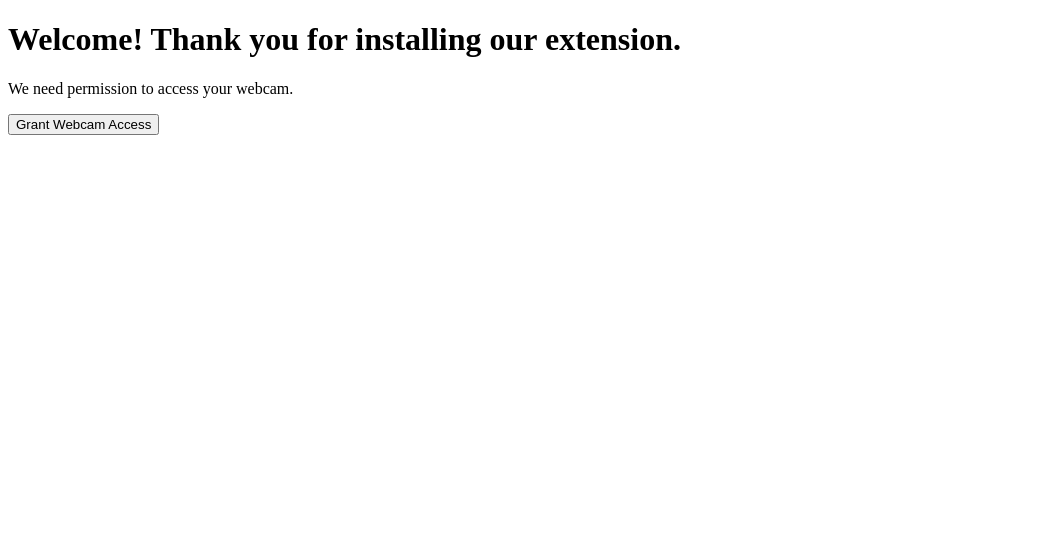
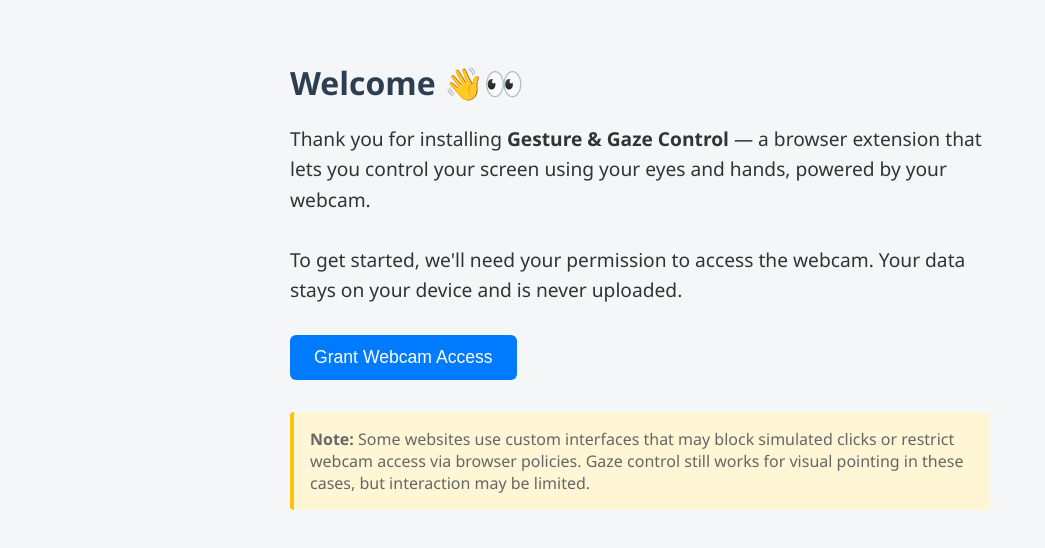
Before and after one commit to jkli-2/gesture-gaze-extension, a browser extension: page extension/ui/welcome.html in a window 1280 px wide. Shown: the whole page, without its empty margins (0-1045 px from the left). Drawn offline with Linux system fonts and the light colour scheme.

Commit message:
UI update

```diff
--- a/extension/ui/welcome.html
+++ b/extension/ui/welcome.html
@@ -1,12 +1,70 @@
 <!DOCTYPE html>
 <html lang="en">
   <head>
+    <meta charset="UTF-8" />
     <title>Welcome to Gesture & Gaze Control</title>
+    <style>
+      body {
+        font-family: 'Segoe UI', sans-serif;
+        background: #f4f6f8;
+        color: #333;
+        padding: 40px;
+        max-width: 700px;
+        margin: auto;
+      }
+
+      h1 {
+        color: #2c3e50;
+        font-size: 2em;
+        margin-bottom: 0.5em;
+      }
+
+      p {
+        font-size: 1.2em;
+        line-height: 1.6;
+        margin-bottom: 1.5em;
+      }
+
+      button {
+        background-color: #007bff;
+        color: white;
+        padding: 12px 24px;
+        font-size: 1.1em;
+        border: none;
+        border-radius: 6px;
+        cursor: pointer;
+        transition: background-color 0.3s ease;
+      }
+
+      button:hover {
+        background-color: #0056b3;
+      }
+
+      .note {
+        margin-top: 2em;
+        font-size: 1em;
+        color: #666;
+        background: #fff6d5;
+        padding: 1em;
+        border-left: 4px solid #ffc107;
+        border-radius: 4px;
+      }
+    </style>
   </head>
   <body>
-    <h1>Welcome! Thank you for installing our extension.</h1>
-    <p>We need permission to access your webcam.</p>
+    <h1>Welcome 👋👀</h1>
+    <p>
+      Thank you for installing <strong>Gesture & Gaze Control</strong> — a browser extension that lets you control your screen using your eyes and hands, powered by your webcam.
+    </p>
+    <p>
+      To get started, we'll need your permission to access the webcam. Your data stays on your device and is never uploaded.
+    </p>
     <button id="grant">Grant Webcam Access</button>
+
+    <div class="note">
+      <strong>Note:</strong> Some websites use custom interfaces that may block simulated clicks or restrict webcam access via browser policies. Gaze control still works for visual pointing in these cases, but interaction may be limited.
+    </div>
+
     <script src="../src/welcome.js"></script>
   </body>
 </html>
```
Also changed, not shown: extension/src/content.js (+12 -3 lines).
